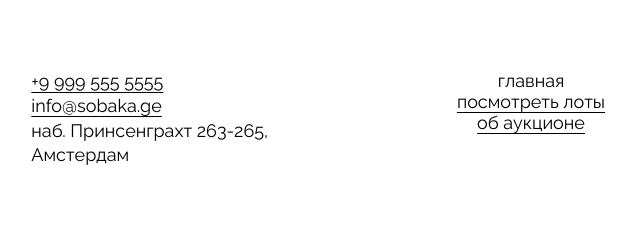
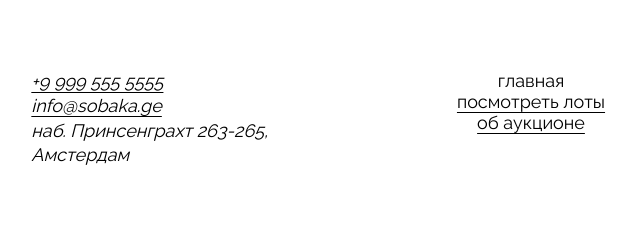
Before and after one commit to wbbfm/ono-tebe-nado-fd, a plain HTML site: page index.html in a window 1280 px wide. Shown: the part 2778-3024 px from the top of the page, 109-749 px from the left. Drawn offline with Linux system fonts and the light colour scheme.

Commit message:
правки поссле теста

```diff
--- a/index.html
+++ b/index.html
@@ -121,7 +121,7 @@
       </section>
     </main>
     <footer class="footer">
-      <adress class="address">
+      <address class="address">
         <ul class="footer_address">
           <li>
             <a href="tel:+99995555555">+9 999 555 5555</a>
@@ -134,7 +134,7 @@
             Амстердам<br>
           </li>
           </ul>
-      </adress>
+      </address>
       <nav class="footer_menu">
         <ul class="footer_links-list">
           <li class="footer_links-list-item footer__menu-link_active">
```
Also changed, not shown: styles/style.css (line endings or trailing spaces).
